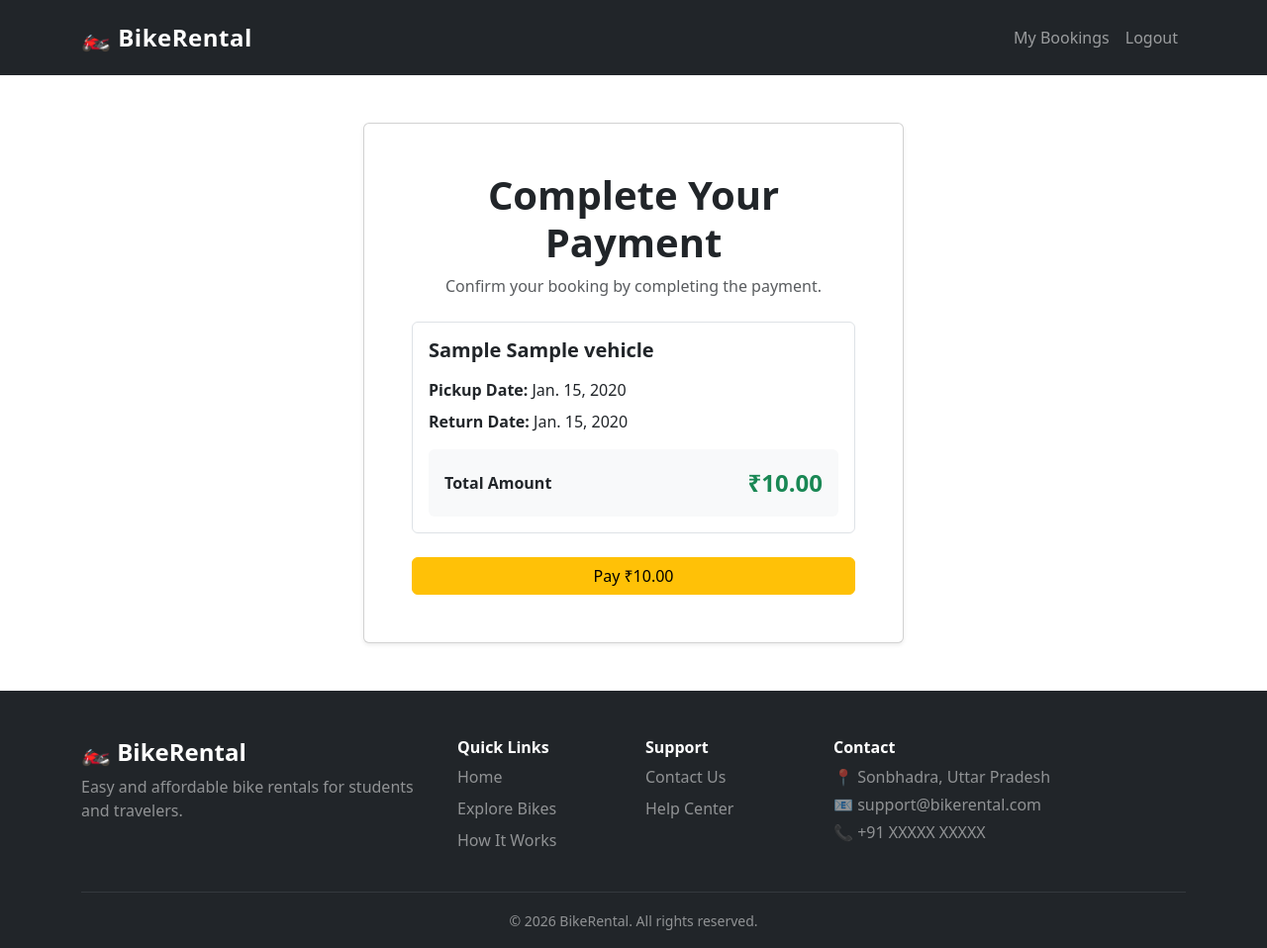
After one commit to y2153406-dot/bike-rental, a Django app: page /bookings/payment/1/ in a window 1280 px wide. The commit adds this page. Shown: the whole page at 99% size. Run offline with Django 5.2, Linux system fonts and the light colour scheme; a user stored in the database is signed in; tables that the repository leaves empty hold one stand-in row (values such as "Sample post"); some libraries are stand-ins or nearby versions.

Commit message:
feat: add Google OAuth and Razorpay payment integration

```diff
--- /dev/null
+++ b/bookings/templates/bookings/payment.html
@@ -0,0 +1,262 @@
+{% extends "core/base.html" %}
+
+
+{% block title %}
+Payment | BikeRental
+{% endblock %}
+
+
+{% block content %}
+
+<section class="py-5">
+
+    <div class="container">
+
+        <div class="row justify-content-center">
+
+            <div class="col-lg-6 col-md-8">
+
+
+                <!-- Payment Card -->
+
+                <div class="card shadow-sm">
+
+                    <div class="card-body p-4 p-md-5">
+
+
+                        <!-- Heading -->
+
+                        <div class="text-center mb-4">
+
+                            <h1 class="fw-bold">
+                                Complete Your Payment
+                            </h1>
+
+                            <p class="text-muted">
+                                Confirm your booking by completing the payment.
+                            </p>
+
+                        </div>
+
+
+                        <!-- Booking Details -->
+
+                        <div class="border rounded p-3 mb-4">
+
+                            <h5 class="fw-bold mb-3">
+
+                                {{ booking.vehicle.brand }}
+                                {{ booking.vehicle.name }}
+
+                            </h5>
+
+
+                            <p class="mb-2">
+
+                                <strong>
+                                    Pickup Date:
+                                </strong>
+
+                                {{ booking.pickup_date }}
+
+                            </p>
+
+
+                            <p class="mb-3">
+
+                                <strong>
+                                    Return Date:
+                                </strong>
+
+                                {{ booking.return_date }}
+
+                            </p>
+
+
+                            <!-- Total Price -->
+
+                            <div class="bg-light rounded p-3">
+
+                                <div class="d-flex justify-content-between align-items-center">
+
+                                    <strong>
+                                        Total Amount
+                                    </strong>
+
+                                    <span class="fs-4 fw-bold text-success">
+
+                                        ₹{{ booking.total_price }}
+
+                                    </span>
+
+                                </div>
+
+                            </div>
+
+                        </div>
+
+
+                        <!-- Payment Button -->
+
+                        <button
+                            id="razorpay-button"
+                            class="btn btn-warning w-100"
+                        >
+
+                            Pay ₹{{ booking.total_price }}
+
+                        </button>
+
+
+                    </div>
+
+                </div>
+
+            </div>
+
+        </div>
+
+    </div>
+
+</section>
+
+
+<!-- Razorpay Checkout -->
+
+<script src="https://checkout.razorpay.com/v1/checkout.js"></script>
+
+
+<script>
+
+    var options = {
+
+        "key": "{{ razorpay_key_id }}",
+
+        "amount": "{{ booking.total_price|floatformat:0 }}00",
+
+        "currency": "INR",
+
+        "name": "BikeRental",
+
+        "description": "Bike Booking Payment",
+
+        "order_id": "{{ booking.razorpay_order_id }}",
+
+
+        "handler": function (response) {
+
+
+            fetch(
+                "{% url 'verify_payment' %}",
+                {
+
+                    method: "POST",
+
+
+                    headers: {
+
+                        "Content-Type":
+                            "application/x-www-form-urlencoded",
+
+                        "X-CSRFToken":
+                            "{{ csrf_token }}"
+
+                    },
+
+
+                    body: new URLSearchParams({
+
+                        razorpay_payment_id:
+                            response.razorpay_payment_id,
+
+                        razorpay_order_id:
+                            response.razorpay_order_id,
+
+                        razorpay_signature:
+                            response.razorpay_signature
+
+                    })
+
+                }
+
+            )
+
+
+            .then(
+
+                response => response.json()
+
+            )
+
+
+            .then(
+
+                data => {
+
+                    if (data.success) {
+
+
+                        window.location.href =
+
+                            "/bookings/success/" +
+
+                            data.booking_id + "/";
+
+
+                    }
+
+                    else {
+
+                        alert(
+
+                            data.message ||
+
+                            "Payment verification failed."
+
+                        );
+
+                    }
+
+                }
+
+            )
+
+
+            .catch(
+
+                error => {
+
+                    console.error(error);
+
+                    alert(
+
+                        "Something went wrong while verifying payment."
+
+                    );
+
+                }
+
+            );
+
+        }
+
+    };
+
+
+    var razorpay = new Razorpay(options);
+
+
+    document
+        .getElementById("razorpay-button")
+        .onclick = function (event) {
+
+            razorpay.open();
+
+            event.preventDefault();
+
+        };
+
+</script>
+
+
+{% endblock %}
--- a/bookings/urls.py
+++ b/bookings/urls.py
@@ -9,20 +9,40 @@ urlpatterns = [
         views.create_booking,
         name="create_booking"
     ),
-path(
-    "success/<int:booking_id>/",
-    views.booking_success,
-    name="booking_success"
-),
+
+
+    path(
+        "success/<int:booking_id>/",
+        views.booking_success,
+        name="booking_success"
+    ),
+
+
+    path(
+        "payment/<int:booking_id>/",
+        views.payment_page,
+        name="payment_page"
+    ),
+
+
+    path(
+        "verify-payment/",
+        views.verify_payment,
+        name="verify_payment"
+    ),
+
+
     path(
         "my-bookings/",
         views.my_bookings,
         name="my_bookings"
     ),
+
+
     path(
-    "cancel/<int:booking_id>/",
-    views.cancel_booking,
-    name="cancel_booking"
-),
+        "cancel/<int:booking_id>/",
+        views.cancel_booking,
+        name="cancel_booking"
+    ),
 
 ]
--- a/bookings/views.py
+++ b/bookings/views.py
@@ -5,7 +5,10 @@ from vehicles.models import Vehicle
 from .models import Booking
 from datetime import datetime
 from django.views.decorators.http import require_POST
-
+import razorpay
+from django.conf import settings
+from django.views.decorators.csrf import csrf_exempt
+from django.http import JsonResponse
 
 @login_required
 def create_booking(request, vehicle_id):
@@ -97,7 +100,8 @@ def create_booking(request, vehicle_id):
         )
 
 
-                # Create booking
+        # Create booking
+
         booking = Booking.objects.create(
 
             user=request.user,
@@ -112,13 +116,49 @@ def create_booking(request, vehicle_id):
 
         )
 
-        return redirect(
-            "booking_success",
-            booking_id=booking.id
+
+        # Create Razorpay client
+
+        client = razorpay.Client(
+
+            auth=(
+
+                settings.RAZORPAY_KEY_ID,
+
+                settings.RAZORPAY_KEY_SECRET
+
+            )
+
         )
 
 
-        return redirect("booking_success")
+        # Create Razorpay order
+
+        razorpay_order = client.order.create({
+
+            "amount": int(total_price * 100),
+
+            "currency": "INR",
+
+        })
+
+
+        # Save Razorpay order ID
+
+        booking.razorpay_order_id = razorpay_order["id"]
+
+        booking.save()
+
+
+        # Redirect to payment page
+
+        return redirect(
+
+            "payment_page",
+
+            booking_id=booking.id
+
+        )
 
 
     context = {
@@ -129,10 +169,154 @@ def create_booking(request, vehicle_id):
 
 
     return render(
+
         request,
+
         "bookings/create_booking.html",
+
         context
+
     )
+
+@login_required
+def payment_page(request, booking_id):
+
+    booking = get_object_or_404(
+
+        Booking,
+
+        id=booking_id,
+
+        user=request.user
+
+    )
+
+
+    context = {
+
+        "booking": booking,
+
+        "razorpay_key_id": settings.RAZORPAY_KEY_ID
+
+    }
+
+
+    return render(
+
+        request,
+
+        "bookings/payment.html",
+
+        context
+
+    )
+
+@login_required
+def verify_payment(request):
+
+    if request.method != "POST":
+
+        return JsonResponse(
+            {
+                "success": False,
+                "message": "Invalid request method."
+            },
+            status=405
+        )
+
+
+    razorpay_payment_id = request.POST.get(
+        "razorpay_payment_id"
+    )
+
+    razorpay_order_id = request.POST.get(
+        "razorpay_order_id"
+    )
+
+    razorpay_signature = request.POST.get(
+        "razorpay_signature"
+    )
+
+
+    try:
+
+        booking = Booking.objects.get(
+
+            razorpay_order_id=razorpay_order_id,
+
+            user=request.user
+
+        )
+
+
+        client = razorpay.Client(
+
+            auth=(
+
+                settings.RAZORPAY_KEY_ID,
+
+                settings.RAZORPAY_KEY_SECRET
+
+            )
+
+        )
+
+
+        client.utility.verify_payment_signature({
+
+            "razorpay_order_id": razorpay_order_id,
+
+            "razorpay_payment_id": razorpay_payment_id,
+
+            "razorpay_signature": razorpay_signature
+
+        })
+
+
+        # Save successful payment details
+
+        booking.razorpay_payment_id = razorpay_payment_id
+
+        booking.razorpay_signature = razorpay_signature
+
+        booking.payment_status = "SUCCESS"
+
+        booking.status = "CONFIRMED"
+
+        booking.save()
+
+
+        return JsonResponse(
+            {
+                "success": True,
+
+                "booking_id": booking.id
+            }
+        )
+
+
+    except Booking.DoesNotExist:
+
+        return JsonResponse(
+            {
+                "success": False,
+
+                "message": "Booking not found."
+            },
+            status=404
+        )
+
+
+    except razorpay.errors.SignatureVerificationError:
+
+        return JsonResponse(
+            {
+                "success": False,
+
+                "message": "Payment verification failed."
+            },
+            status=400
+        )
 
 
 @login_required
--- a/config/urls.py
+++ b/config/urls.py
@@ -1,19 +1,3 @@
-"""
-URL configuration for config project.
-
-The `urlpatterns` list routes URLs to views. For more information please see:
-    https://docs.djangoproject.com/en/6.1/topics/http/urls/
-Examples:
-Function views
-    1. Add an import:  from my_app import views
-    2. Add a URL to urlpatterns:  path('', views.home, name='home')
-Class-based views
-    1. Add an import:  from other_app.views import Home
-    2. Add a URL to urlpatterns:  path('', Home.as_view(), name='home')
-Including another URLconf
-    1. Import the include() function: from django.urls import include, path
-    2. Add a URL to urlpatterns:  path('blog/', include('blog.urls'))
-"""
 from django.contrib import admin
 from django.urls import path, include
 from django.conf import settings
@@ -21,21 +5,55 @@ from django.conf.urls.static import static
 
 
 urlpatterns = [
-    path("admin/", admin.site.urls),
 
-    path("", include("core.urls")),
+    path(
+        "admin/",
+        admin.site.urls
+    ),
 
-    path("bikes/", include("vehicles.urls")),
-     path("bookings/", include("bookings.urls")),
-      path(
+
+    path(
+        "",
+        include("core.urls")
+    ),
+
+
+    path(
+        "bikes/",
+        include("vehicles.urls")
+    ),
+
+
+    path(
+        "bookings/",
+        include("bookings.urls")
+    ),
+
+
+    # Custom Authentication
+
+    path(
         "accounts/",
         include("accounts.urls")
     ),
+
+
+    # Django Allauth / Google OAuth
+
+    path(
+        "social/",
+        include("allauth.urls")
+    ),
+
 ]
 
 
 if settings.DEBUG:
+
     urlpatterns += static(
+
         settings.MEDIA_URL,
+
         document_root=settings.MEDIA_ROOT
+
     )
```
Also changed, not shown: accounts/templates/accounts/login.html (+21 -0 lines), accounts/templates/accounts/register.html (+27 -0 lines), bookings/models.py (+47 -1 lines), config/settings.py (+32 -0 lines), bookings/migrations/0002_booking_payment_status_booking_razorpay_order_id_and_more.py (added).
